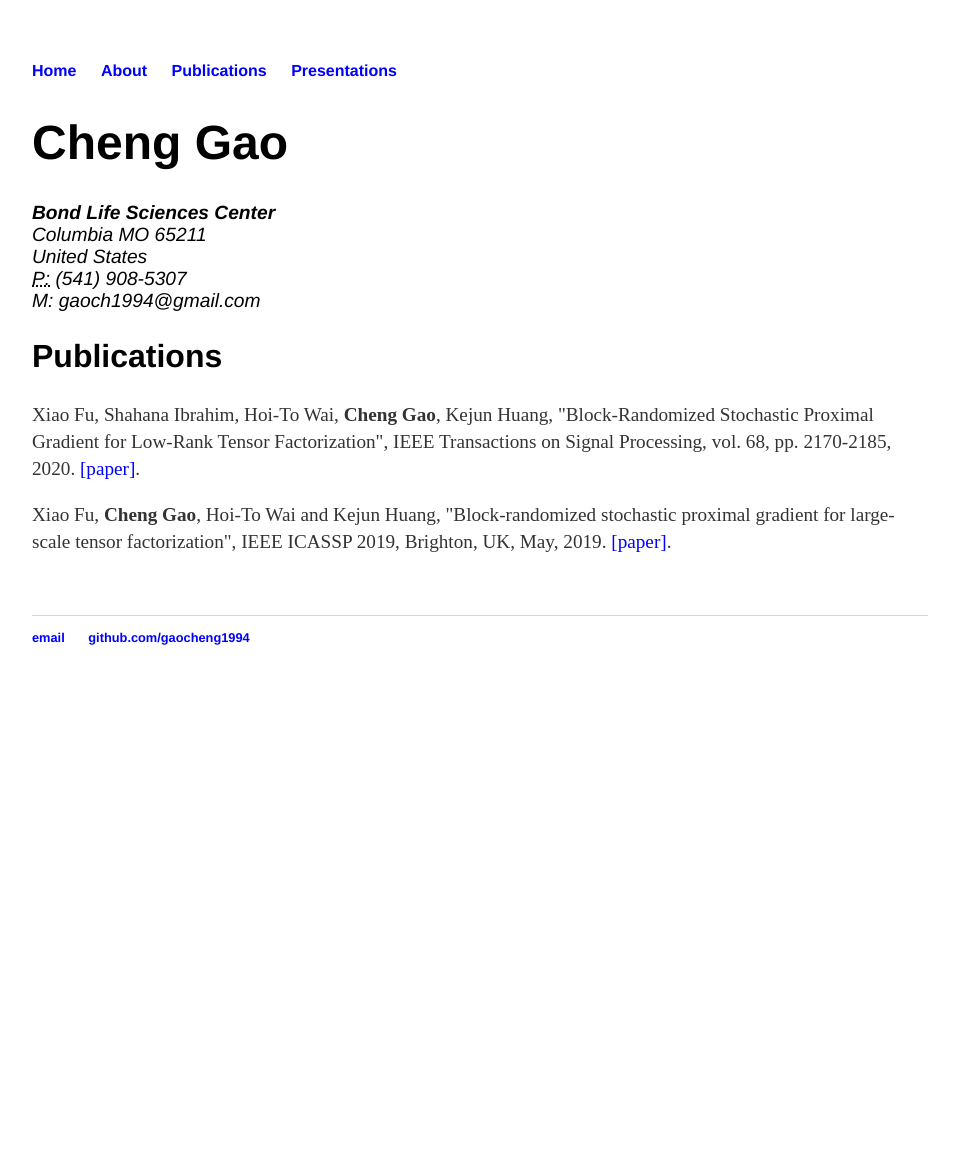
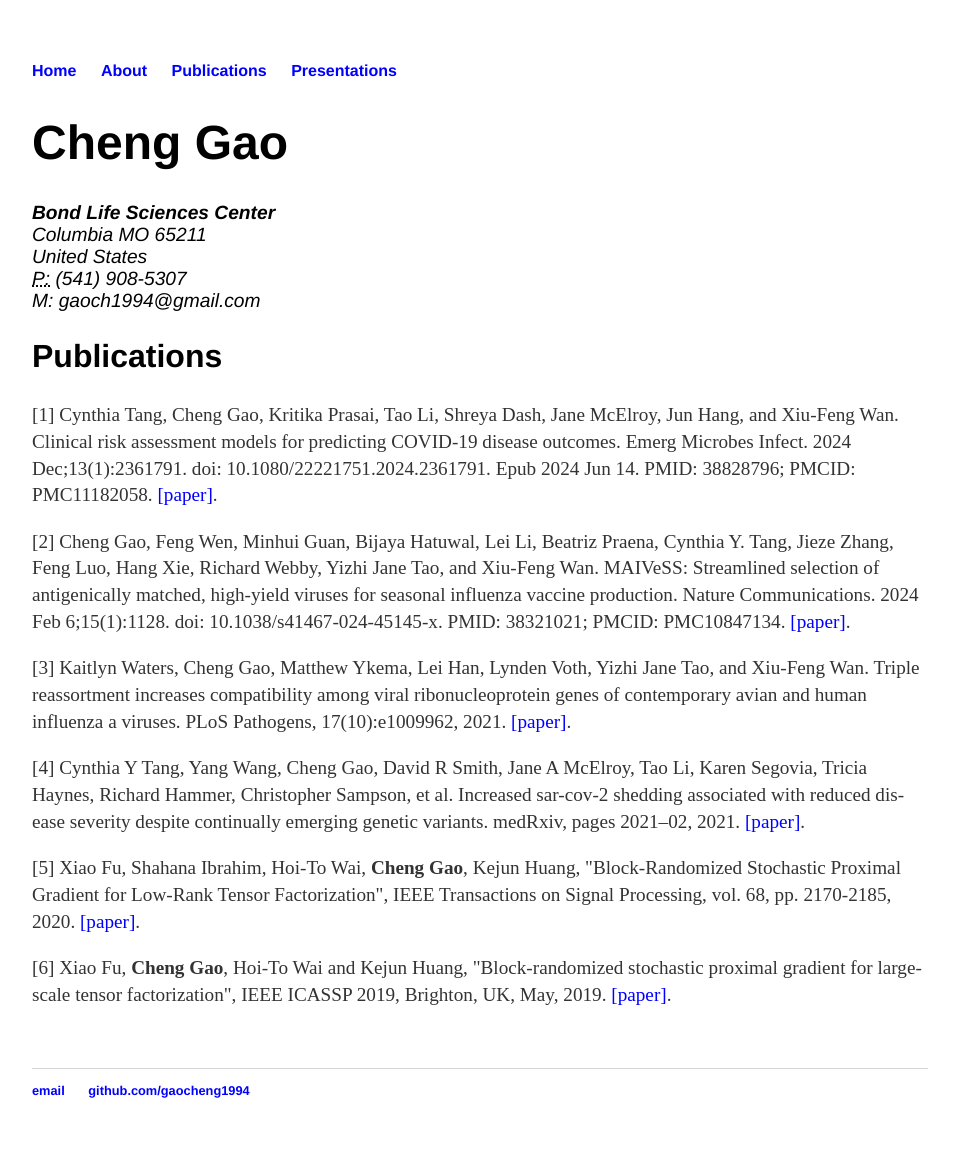
Before and after one commit to gaocheng1994/gaocheng1223.github.io, a Jekyll site: the page built from pub/index.html, in a window 1280 px wide. Shown: the whole page, without its empty margins (160-1119 px from the left). Built offline with Jekyll 4.4.1, drawn with Linux system fonts in a browser that asks for light colours; before the commit the page ends 900 px from its top, so only the background shows below that.

Commit message:
Update index.html

```diff
--- a/pub/index.html
+++ b/pub/index.html
@@ -16,7 +16,11 @@ title: Publications of Cheng Gao
 
 					<h2>Publications</h2>
 
-					<p>Xiao Fu, Shahana Ibrahim, Hoi-To Wai, <strong>Cheng Gao</strong>, Kejun Huang, "Block-Randomized Stochastic Proximal Gradient for Low-Rank Tensor Factorization", IEEE Transactions on Signal Processing, vol. 68, pp. 2170-2185, 2020. <a href="https://ieeexplore.ieee.org/document/9043607">[paper]</a>.
-					<p>Xiao Fu, <strong>Cheng Gao</strong>, Hoi-To Wai and Kejun Huang, "Block-randomized stochastic proximal gradient for large-scale tensor factorization", IEEE ICASSP 2019, Brighton, UK, May, 2019. <a href="https://ieeexplore.ieee.org/document/8682465">[paper]</a>.
+					<p>[1] Cynthia Tang, Cheng Gao, Kritika Prasai, Tao Li, Shreya Dash, Jane McElroy, Jun Hang, and Xiu-Feng Wan. Clinical risk assessment models for predicting COVID-19 disease outcomes. Emerg Microbes Infect. 2024 Dec;13(1):2361791. doi: 10.1080/22221751.2024.2361791. Epub 2024 Jun 14. PMID: 38828796; PMCID: PMC11182058. <a href="https://www.tandfonline.com/doi/full/10.1080/22221751.2024.2361791">[paper]</a>.
+					<p>[2] Cheng Gao, Feng Wen, Minhui Guan, Bijaya Hatuwal, Lei Li, Beatriz Praena, Cynthia Y. Tang, Jieze Zhang, Feng Luo, Hang Xie, Richard Webby, Yizhi Jane Tao, and Xiu-Feng Wan. MAIVeSS: Streamlined selection of antigenically matched, high-yield viruses for seasonal influenza vaccine production. Nature Communications. 2024 Feb 6;15(1):1128. doi: 10.1038/s41467-024-45145-x. PMID: 38321021; PMCID: PMC10847134. <a href="https://www.nature.com/articles/s41467-024-45145-x">[paper]</a>.
+					<p>[3] Kaitlyn Waters, Cheng Gao, Matthew Ykema, Lei Han, Lynden Voth, Yizhi Jane Tao, and Xiu-Feng Wan. Triple reassortment increases compatibility among viral ribonucleoprotein genes of contemporary avian and human influenza a viruses. PLoS Pathogens, 17(10):e1009962, 2021. <a href="https://journals.plos.org/plospathogens/article?id=10.1371/journal.ppat.1009962">[paper]</a>.
+					<p>[4] Cynthia Y Tang, Yang Wang, Cheng Gao, David R Smith, Jane A McElroy, Tao Li, Karen Segovia, Tricia Haynes, Richard Hammer, Christopher Sampson, et al. Increased sar-cov-2 shedding associated with reduced dis- ease severity despite continually emerging genetic variants. medRxiv, pages 2021–02, 2021. <a href="https://www.medrxiv.org/content/10.1101/2021.02.03.21250928v1">[paper]</a>.
+					<p>[5] Xiao Fu, Shahana Ibrahim, Hoi-To Wai, <strong>Cheng Gao</strong>, Kejun Huang, "Block-Randomized Stochastic Proximal Gradient for Low-Rank Tensor Factorization", IEEE Transactions on Signal Processing, vol. 68, pp. 2170-2185, 2020. <a href="https://ieeexplore.ieee.org/document/9043607">[paper]</a>.
+					<p>[6] Xiao Fu, <strong>Cheng Gao</strong>, Hoi-To Wai and Kejun Huang, "Block-randomized stochastic proximal gradient for large-scale tensor factorization", IEEE ICASSP 2019, Brighton, UK, May, 2019. <a href="https://ieeexplore.ieee.org/document/8682465">[paper]</a>.
 
 	</div>
```
